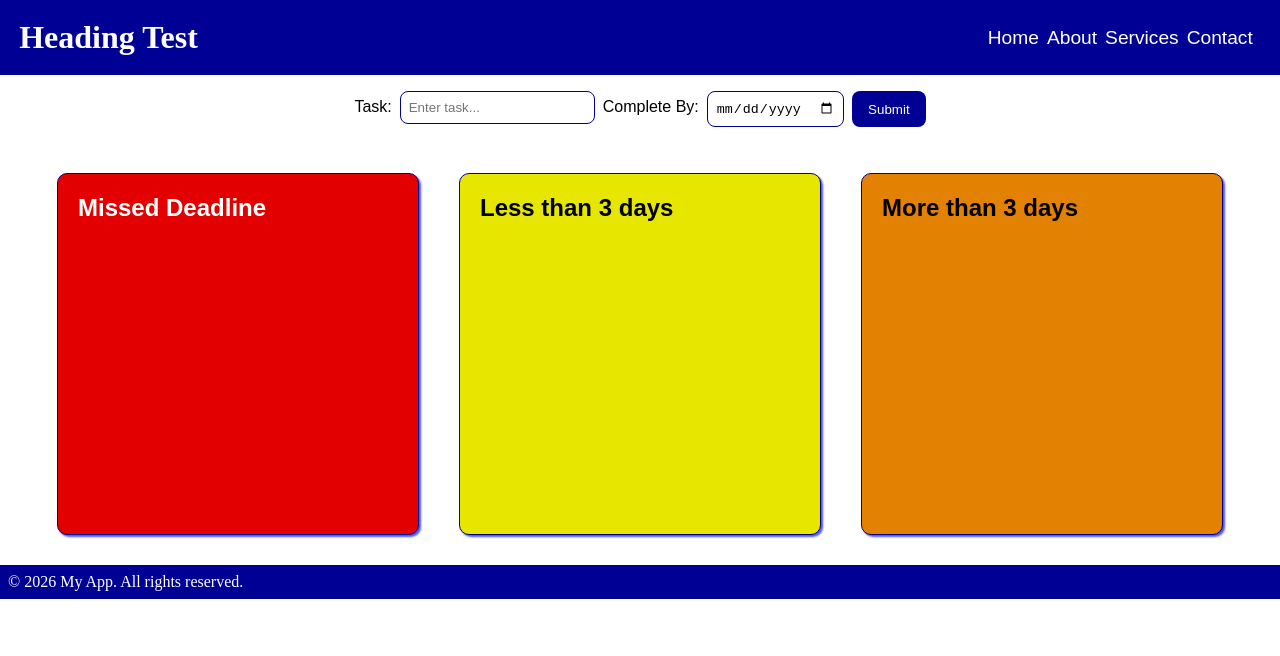
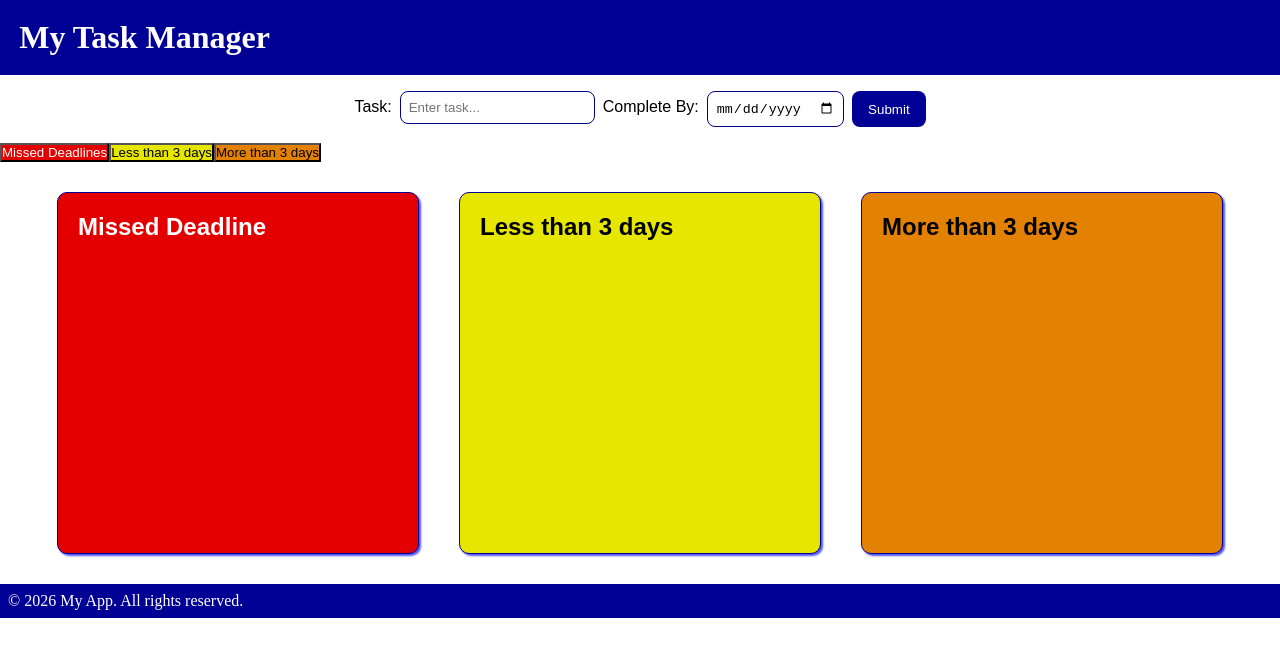
Before and after one commit to mstafford93/Task-Manager, a React (Vite) app in the folder my-react-app/: page / in a window 1280 px wide. Shown: the top 656 px of the page. Built offline with nearby package versions, Linux system fonts and the light colour scheme.

Commit message:
create simple nav and handlclick

```diff
--- a/my-react-app/src/App.jsx
+++ b/my-react-app/src/App.jsx
@@ -3,6 +3,7 @@ import Card from './components/Card/Card.jsx';
 import Footer from './components/Footer/Footer.jsx';
 import Header from './components/Header/Header.jsx';
 import Input from './components/Input/Input.jsx';
+import Navigation from './components/Navigation/Navigation.jsx';
 
 function App() {
 
@@ -14,10 +15,16 @@ function App() {
     localStorage.setItem('taskArray', JSON.stringify(taskArray));
   }, [taskArray]);
 
+  function handleClick(e) {
+        const className = e.target.className;
+        console.log(`Button clicked: ${className}`);
+    }
+
   return (
     <>
       <Header />
       <Input task={task} setTask={setTask} completeBy={completeBy} setCompleteBy={setCompleteBy} taskArray={taskArray} setTaskArray={setTaskArray} />
+      <Navigation handleClick={handleClick} />
       <div className='card-container'>
         <Card title="Missed Deadline" className="missed-deadline" taskArray={taskArray} />
         <Card title="Less than 3 days" className="less-than-3-days" taskArray={taskArray} />
--- a/my-react-app/src/components/Header/Header.css
+++ b/my-react-app/src/components/Header/Header.css
@@ -6,26 +6,3 @@
     align-items: center;
     padding: 1.2rem;
 }
-
-.header nav ul {
-    display: flex;
-    list-style-type: none;
-    margin: 0;
-    padding: 0;
-}
-
-.header nav ul li {
-    margin-right: 0.5rem;
-    align-self: center;
-}
-
-.header nav ul li a {
-    color: white;
-    text-decoration: none;
-    font-family: Arial, Helvetica, sans-serif;
-    font-size: 1.2rem;
-}
-
-.header nav ul li a:hover {
-    color: rgb(196, 196, 248);
-}
--- a/my-react-app/src/components/Header/Header.jsx
+++ b/my-react-app/src/components/Header/Header.jsx
@@ -4,15 +4,7 @@ import './Header.css'
 const Header = () => {
   return (
     <div className='header'>
-      <h1>Heading Test</h1>
-      <nav>
-        <ul>
-          <li><a href="#">Home</a></li>
-          <li><a href="#">About</a></li>
-          <li><a href="#">Services</a></li>
-          <li><a href="#">Contact</a></li>
-        </ul>
-      </nav>
+      <h1>My Task Manager</h1>
     </div>
   )
 }
--- /dev/null
+++ b/my-react-app/src/components/Navigation/Navigation.jsx
@@ -0,0 +1,20 @@
+import React from 'react'
+
+const Navigation = ({ handleClick }) => {
+
+    return (
+        <div>
+            <button className="missed-deadline" onClick={handleClick}>
+                Missed Deadlines
+            </button>
+            <button className="less-than-3-days" onClick={handleClick}>
+                Less than 3 days
+            </button>
+            <button className="more-than-3-days" onClick={handleClick}>
+                More than 3 days
+            </button>
+        </div>
+    )
+}
+
+export default Navigation
```
Also changed, not shown: my-react-app/src/components/Card/Card.jsx (+5 -5 lines).
